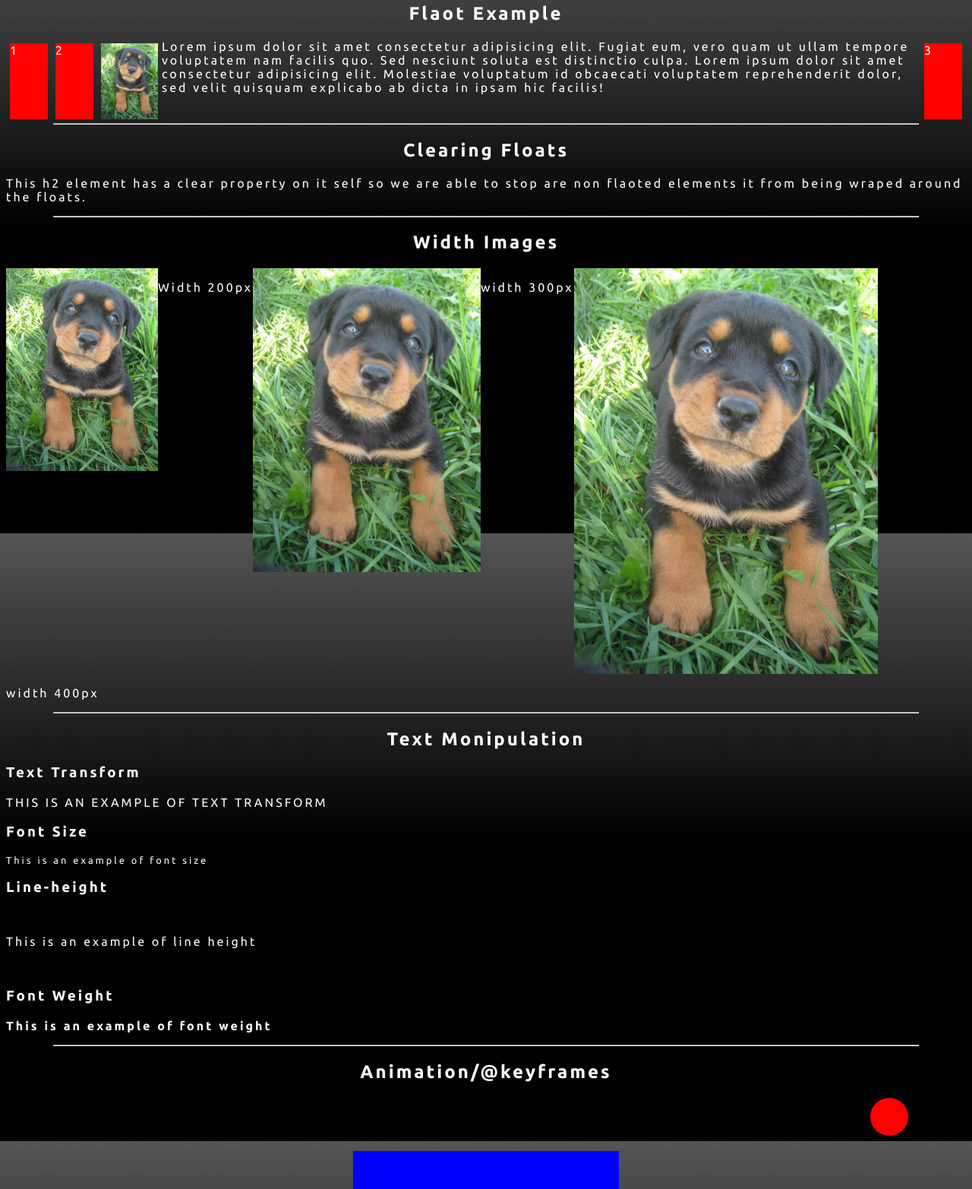
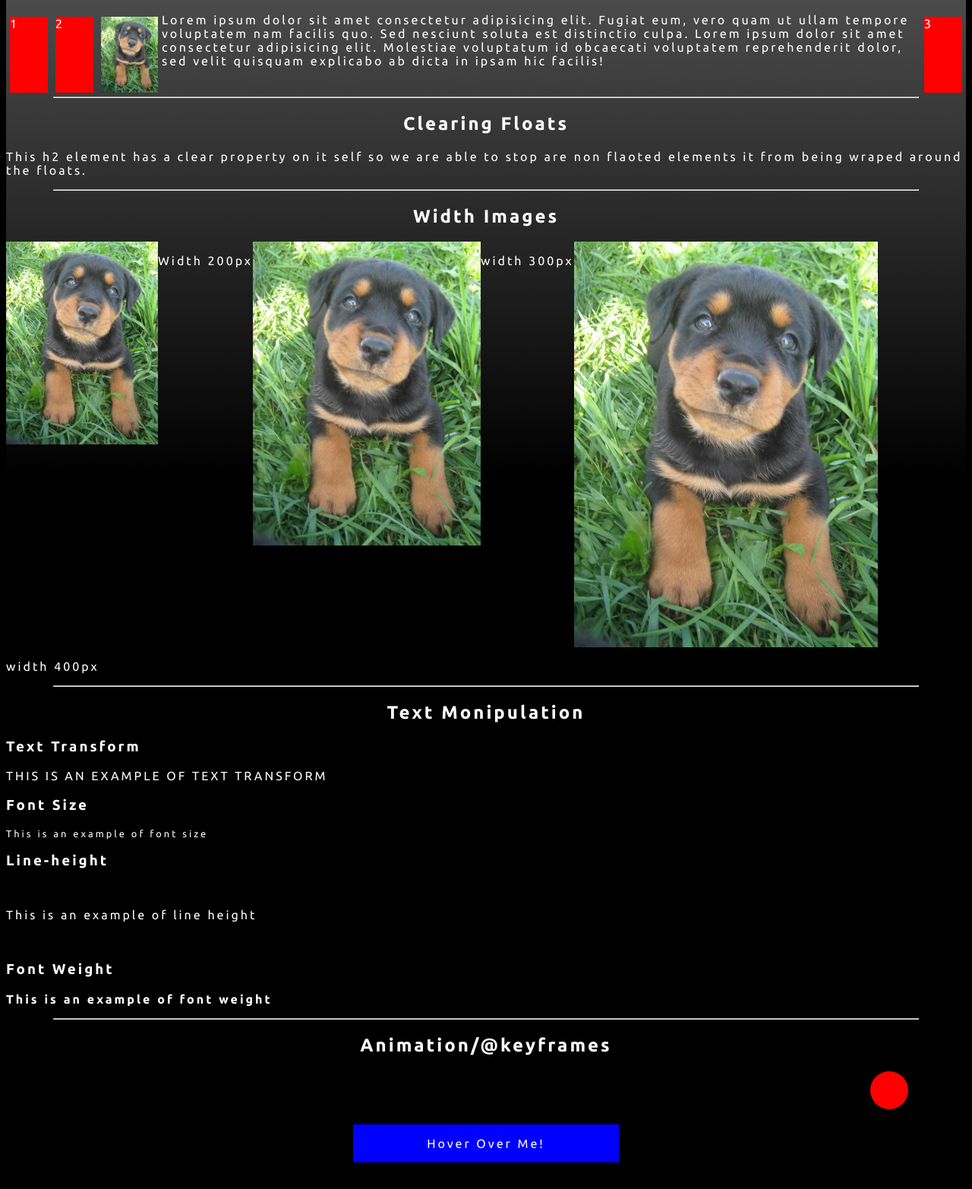
Before and after one commit to DSam87/fcc_visual_design_v2, a plain HTML site: page index.html in a window 1280 px wide. Shown: the part 98-1663 px from the top of the page at 76% size. After the commit the page ends 1628 px from the top, so only its background shows below. Drawn offline with Linux system fonts and the light colour scheme.

Commit message:
updated hover css animation

```diff
--- a/index.html
+++ b/index.html
@@ -73,7 +73,7 @@
         </div>
 
         <div class="rectangle">
-
+            <p>Hover Over Me!</p>
         </div>
 
 
--- a/style.css
+++ b/style.css
@@ -1,12 +1,14 @@
 html{
-    background: linear-gradient( rgb(85, 85, 85) 0%, black 50%) no-repeat;
-    background-size: cover;
     height: 100%;
-    background-attachment: fixed;
+    background-color: black;
+
+
 }
 
 
 body{
+    background: linear-gradient( rgb(85, 85, 85) 0%, black 90%) no-repeat;
+    background-size: cover;
 
     font-family: 'Ubuntu', sans-serif;
     color: white;
@@ -20,7 +22,14 @@ hr{
     margin: auto;
 }
 
-h1,h2{
+h1{
+    text-align: center;
+    margin: 0;
+    padding:0;
+
+}
+
+h2{
     text-align: center;
 }
 
@@ -134,12 +143,24 @@ h1,h2{
     height: 50px;
     background-color: blue;
     margin: 20px auto;
+    text-align: center;
+    position:relative;
+
+
+
+
+
+}
+.rectangle p{
+    position: absolute;
+    left: 50%;
+    transform: translateX(-50%);
+}
+
+.rectangle:hover{
     animation-name: color-switch;
     animation-duration: 5s;
     animation-iteration-count: infinite;
-
-
-
 }
 
 
```
